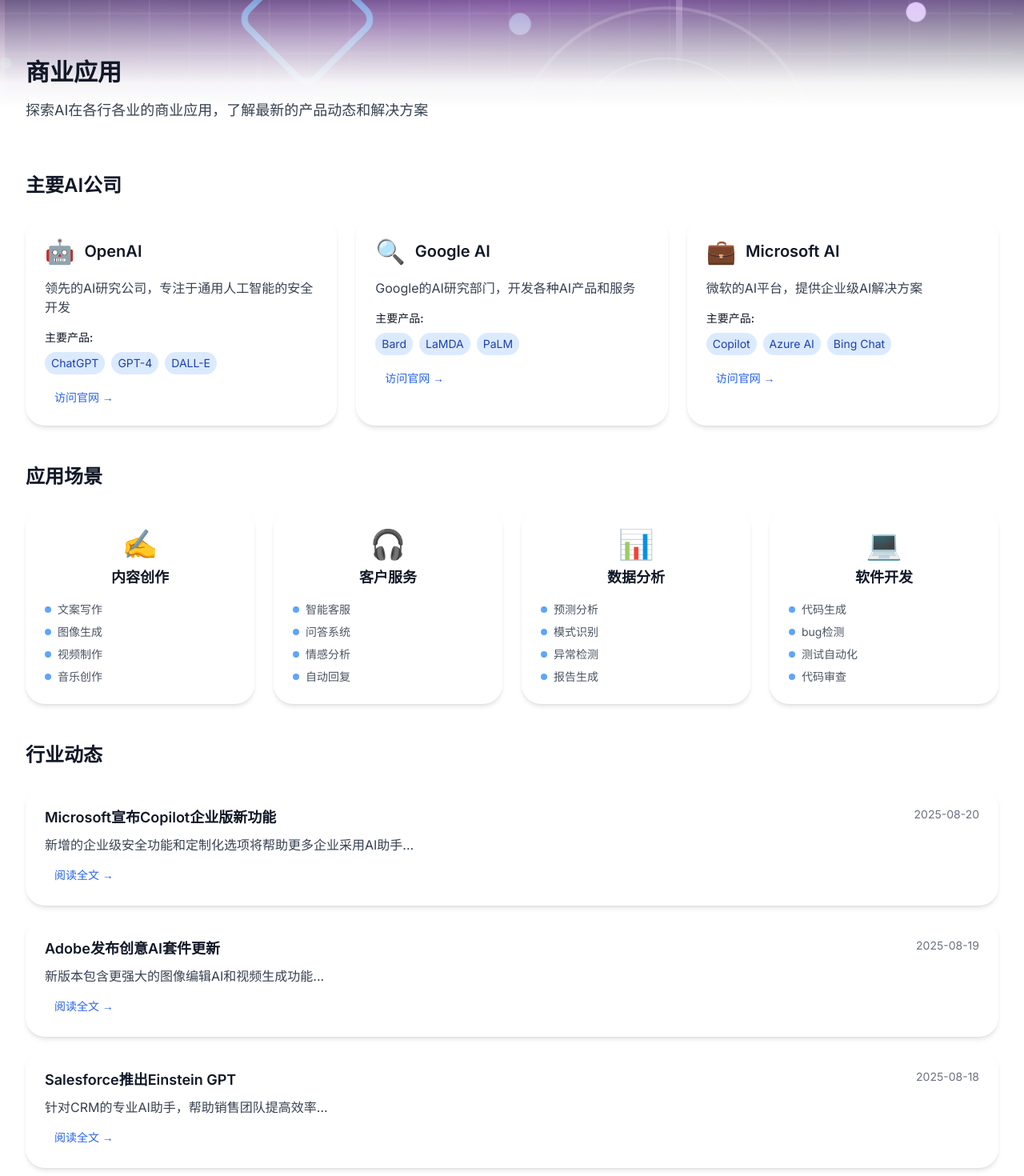
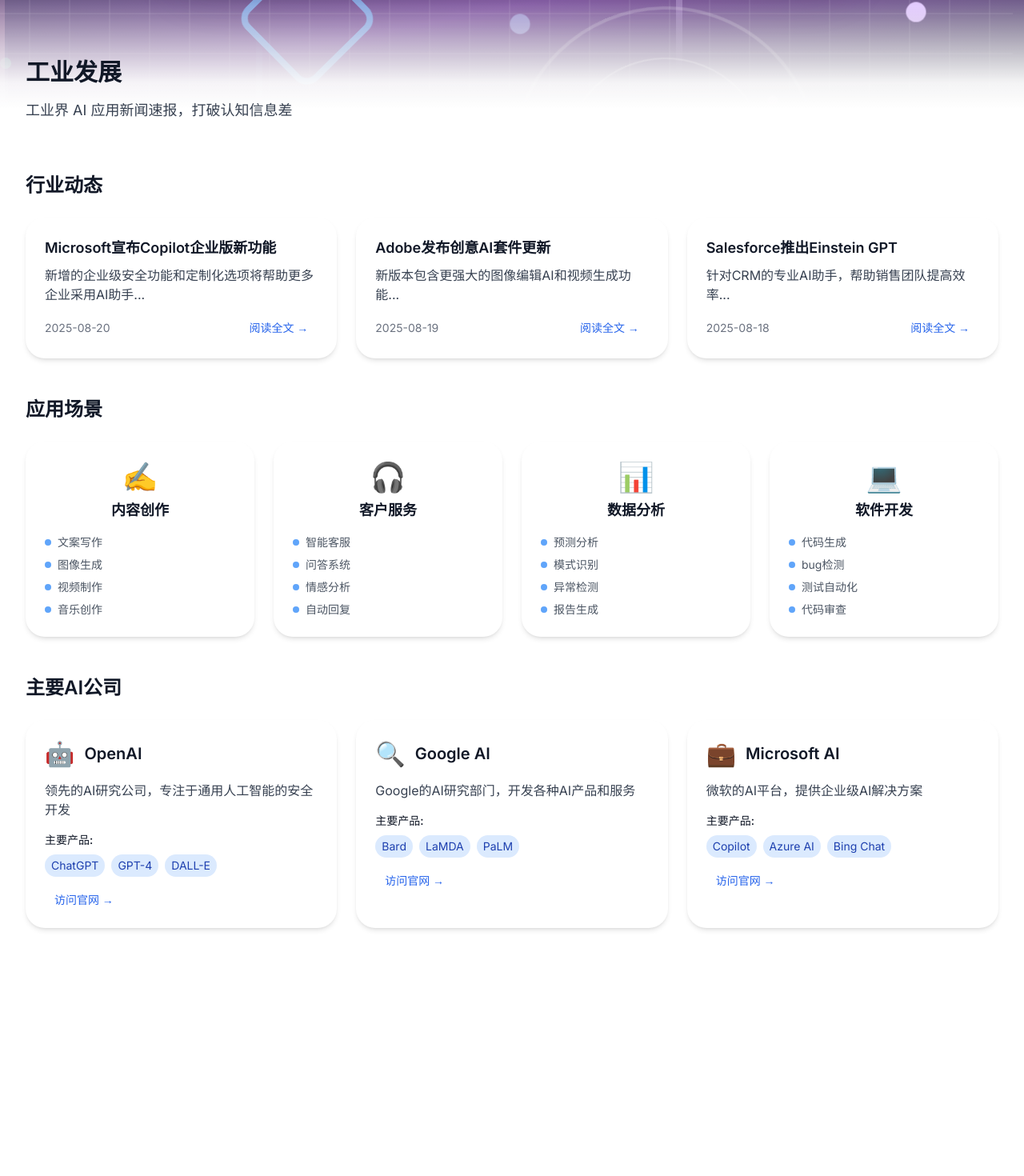
Before and after one commit to Yimeng-E-C/AIHOME.github.io, a Next.js app: page /applications in a window 1280 px wide. Shown: the part 120-1590 px from the top of the page at 80% size. After the commit the page ends 1360 px from the top, so only its background shows below. Built offline with nearby package versions, Linux system fonts and the light colour scheme.

Commit message:
chore(site): update copy — rename nav labels and page headings

```diff
--- a/app/academic/page.tsx
+++ b/app/academic/page.tsx
@@ -56,7 +56,7 @@
           <div className="mb-8">
             <h1 className="text-3xl font-bold text-gray-900 mb-4">学术前沿</h1>
               <p className="text-lg text-gray-700">
-              追踪AI领域最新的学术研究动态，包括顶级期刊论文、会议信息和研究趋势
+                学术界 AI 科研事记，全方位追踪 AI 学术研究期刊与学术会议
               </p>
           </div>
         </div>
@@ -71,18 +71,24 @@
             <h2 className="text-2xl font-semibold text-gray-900 mb-6">热门论文</h2>
             <div className="grid grid-cols-1 md:grid-cols-2 lg:grid-cols-3 gap-6">
               {papers.map((paper, index) => (
-                <div key={index} className="bg-white rounded-xl p-6 shadow-md hover:shadow-lg transition-shadow">
+                <div key={index} className="bg-white rounded-xl p-6 shadow-md hover:shadow-lg transition-shadow flex flex-col">
+                  <div>
                     <h3 className="text-lg font-semibold text-gray-900 mb-2">{paper.title}</h3>
                     <p className="text-sm text-gray-600 mb-2">作者: {paper.authors}</p>
                     <p className="text-sm text-gray-600 mb-2">期刊: {paper.journal}</p>
                     <p className="text-sm text-blue-600 mb-3">引用: {paper.citations}</p>
+                  </div>
+                  <div className="flex-grow">
                     <p className="text-gray-700 mb-4 text-sm">{paper.summary}</p>
+                  </div>
+                  <div className="mt-4 flex items-center justify-end">
                     <a
                       href={paper.link}
                       className="text-blue-600 hover:text-blue-800 text-sm font-medium px-3 py-1 rounded-pill hover:bg-blue-50 transition-colors"
                     >
                       查看论文 →
                     </a>
+                  </div>
                 </div>
               ))}
             </div>
--- a/app/applications/page.tsx
+++ b/app/applications/page.tsx
@@ -85,10 +85,10 @@
       {/* 内容区域 */}
       <div className="relative z-10 py-8 pt-28">
         <div className="max-w-7xl mx-auto px-6 sm:px-6 lg:px-8">
-          <div className="mb-8">
-            <h1 className="text-3xl font-bold text-gray-900 mb-4">商业应用</h1>
+            <div className="mb-8">
+            <h1 className="text-3xl font-bold text-gray-900 mb-4">工业发展</h1>
             <p className="text-lg text-gray-700">
-              探索AI在各行各业的商业应用，了解最新的产品动态和解决方案
+              工业界 AI 应用新闻速报，打破认知信息差
             </p>
           </div>
         </div>
@@ -98,6 +98,51 @@
       <div className="relative z-10">
         <div className="max-w-7xl mx-auto px-6 sm:px-6 lg:px-8 pb-8">
 
+        {/* 行业动态 (网格布局，和下方宽度对齐) */}
+        <section className="mb-12">
+          <h2 className="text-2xl font-semibold text-gray-900 mb-6">行业动态</h2>
+          <div className="grid grid-cols-1 sm:grid-cols-2 md:grid-cols-3 gap-6">
+            {news.map((item, index) => (
+              <div key={index} className="w-full bg-white rounded-xl p-6 shadow-md flex flex-col">
+                <div className="mb-2">
+                  <h3 className="text-lg font-semibold text-gray-900">{item.title}</h3>
+                </div>
+                <div className="flex-grow">
+                  <p className="text-gray-700">{item.summary}</p>
+                </div>
+                <div className="mt-4 flex items-center justify-between">
+                  <span className="text-sm text-gray-500">{item.date}</span>
+                  <button className="text-blue-600 hover:text-blue-800 text-sm font-medium px-3 py-1 rounded-pill hover:bg-blue-50 transition-colors">
+                    阅读全文 →
+                  </button>
+                </div>
+              </div>
+            ))}
+          </div>
+        </section>
+
+        {/* 应用场景 */}
+        <section className="mb-12">
+          <h2 className="text-2xl font-semibold text-gray-900 mb-6">应用场景</h2>
+          <div className="grid grid-cols-1 md:grid-cols-2 lg:grid-cols-4 gap-6">
+            {useCases.map((useCase, index) => (
+              <div key={index} className="bg-white rounded-xl p-6 shadow-md">
+                <div className="text-center mb-4">
+                  <span className="text-4xl">{useCase.icon}</span>
+                  <h3 className="text-lg font-semibold text-gray-900 mt-2">{useCase.category}</h3>
+                </div>
+                <ul className="space-y-2">
+                  {useCase.examples.map((example, idx) => (
+                    <li key={idx} className="text-sm text-gray-600 flex items-center">
+                      <span className="w-2 h-2 bg-blue-400 rounded-circle mr-2"></span>
+                      {example}
+                    </li>
+                  ))}
+                </ul>
+              </div>
+            ))}
+          </div>
+        </section>
         {/* 主要公司 */}
         <section className="mb-12">
           <h2 className="text-2xl font-semibold text-gray-900 mb-6">主要AI公司</h2>
@@ -131,48 +176,6 @@
             ))}
           </div>
         </section>
-
-        {/* 应用场景 */}
-        <section className="mb-12">
-          <h2 className="text-2xl font-semibold text-gray-900 mb-6">应用场景</h2>
-          <div className="grid grid-cols-1 md:grid-cols-2 lg:grid-cols-4 gap-6">
-            {useCases.map((useCase, index) => (
-              <div key={index} className="bg-white rounded-xl p-6 shadow-md">
-                <div className="text-center mb-4">
-                  <span className="text-4xl">{useCase.icon}</span>
-                  <h3 className="text-lg font-semibold text-gray-900 mt-2">{useCase.category}</h3>
-                </div>
-                <ul className="space-y-2">
-                  {useCase.examples.map((example, idx) => (
-                    <li key={idx} className="text-sm text-gray-600 flex items-center">
-                      <span className="w-2 h-2 bg-blue-400 rounded-circle mr-2"></span>
-                      {example}
-                    </li>
-                  ))}
-                </ul>
-              </div>
-            ))}
-          </div>
-        </section>
-
-        {/* 行业动态 */}
-        <section>
-          <h2 className="text-2xl font-semibold text-gray-900 mb-6">行业动态</h2>
-          <div className="space-y-4">
-            {news.map((item, index) => (
-              <div key={index} className="bg-white rounded-xl p-6 shadow-md">
-                <div className="flex justify-between items-start mb-2">
-                  <h3 className="text-lg font-semibold text-gray-900">{item.title}</h3>
-                  <span className="text-sm text-gray-500">{item.date}</span>
-                </div>
-                <p className="text-gray-700">{item.summary}</p>
-                <button className="mt-3 text-blue-600 hover:text-blue-800 text-sm font-medium px-3 py-1 rounded-pill hover:bg-blue-50 transition-colors">
-                  阅读全文 →
-                </button>
-              </div>
-            ))}
-          </div>
-        </section>
         </div>
       </div>
     </div>
--- a/app/links/page.tsx
+++ b/app/links/page.tsx
@@ -79,9 +79,9 @@
       <div className="relative z-10 py-8 pt-28">
         <div className="max-w-7xl mx-auto px-6 sm:px-6 lg:px-8">
           <div className="mb-8">
-            <h1 className="text-3xl font-bold text-gray-900 mb-4">快捷入口</h1>
+            <h1 className="text-3xl font-bold text-gray-900 mb-4">AI PK</h1>
             <p className="text-lg text-gray-700">
-              精选的AI工具、平台和资源链接，快速访问您需要的AI服务
+              精选 AI 工具与平台，快速比较与直达入口
             </p>
           </div>
         </div>
--- a/components/Hero.tsx
+++ b/components/Hero.tsx
@@ -4,9 +4,9 @@
 
 const Hero = () => {
   const navigationItems = [
-    {
-      title: "学术前沿",
-      description: "追踪最新AI研究动态",
+  {
+  title: "学术前沿",
+  description: "学术界 AI 科研事记",
       href: "/academic",
       bgColor: "bg-blue-100",
       iconColor: "text-blue-600",
@@ -17,9 +17,9 @@
       )
     },
     {
-      title: "商业应用",
-      description: "发现AI的商业价值",
-      href: "/applications",
+    title: "工业发展",
+    description: "工业界 AI 应用新闻",
+        href: "/applications",
       bgColor: "bg-green-100",
       iconColor: "text-green-600",
       icon: (
@@ -29,9 +29,9 @@
       )
     },
     {
-      title: "快捷工具",
-      description: "直达各大AI平台",
-      href: "/links",
+    title: "AI PK",
+    description: "AI 工具 PK 直达",
+        href: "/links",
       bgColor: "bg-purple-100",
       iconColor: "text-purple-600",
       icon: (
@@ -151,7 +151,7 @@
           </h1>
 
           <p className="text-xl md:text-2xl mb-8 max-w-3xl mx-auto relative flex justify-center whitespace-nowrap opacity-75">
-            {'您的AI信息聚合平台，追踪前沿学术研究，发现商业应用，探索AI世界'.split('').map((char, index) => (
+            {'AI 之家，追踪前沿学术研究，发现创新工业应用，打破 AI 信息差'.split('').map((char, index) => (
               <span
                 key={index}
                 className="relative transition-all duration-300 ease-out text-white"
--- a/components/Navbar.tsx
+++ b/components/Navbar.tsx
@@ -39,7 +39,7 @@
     { name: '主页', href: '/', icon: Home },
     { name: '学术', href: '/academic', icon: GraduationCap },
     { name: '应用', href: '/applications', icon: Briefcase },
-    { name: '快捷入口', href: '/links', icon: ExternalLink },
+    { name: 'AI PK', href: '/links', icon: ExternalLink },
   ]
 
   return (
--- a/components/Navbar_new.tsx
+++ b/components/Navbar_new.tsx
@@ -112,9 +112,9 @@
   }, [])
 
   const navLinks = [
-    { name: '学术前沿', href: '/academic', icon: GraduationCap },
-    { name: '商业应用', href: '/applications', icon: Briefcase },
-    { name: '快捷工具', href: '/links', icon: ExternalLink },
+  { name: '学术前沿', href: '/academic', icon: GraduationCap },
+  { name: '工业发展', href: '/applications', icon: Briefcase },
+    { name: 'AI PK', href: '/links', icon: ExternalLink },
   ]
 
   return (
```
Lines whose indentation alone changed are shown as unchanged.
